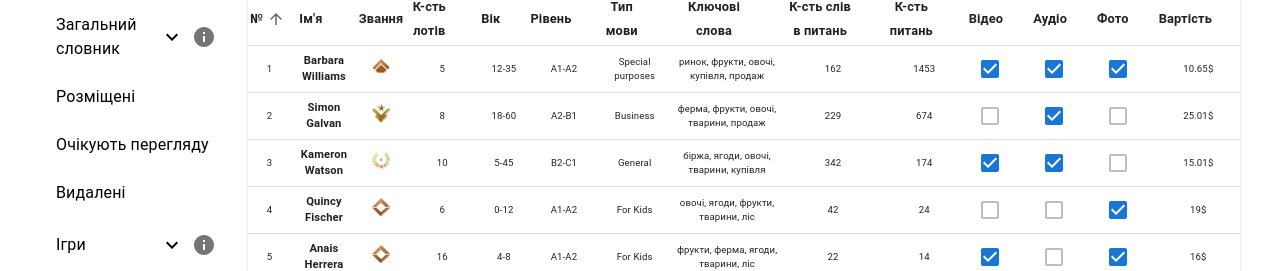
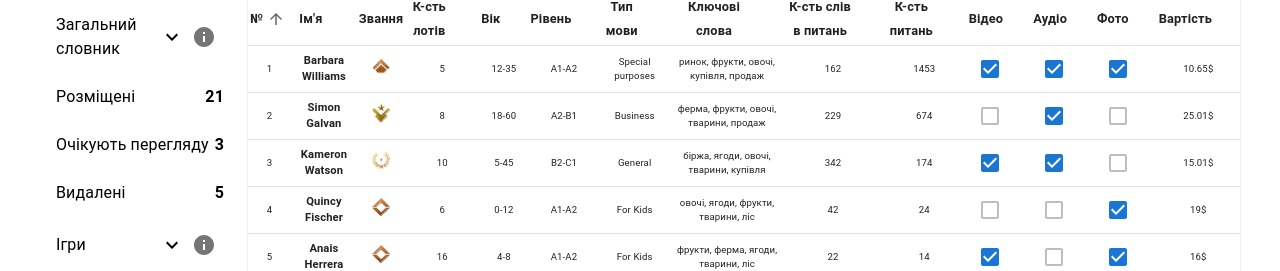
Before and after one commit to MaryRitzy/Rating-Rank, a React (Create React App) app: page / in a window 1280 px wide. Shown: the part 2887-3158 px from the top of the page. Built offline with nearby package versions, Linux system fonts and the light colour scheme.

Commit message:
add Counting Numbers in sidebar

```diff
--- a/src/Table/PageFilterTable.tsx
+++ b/src/Table/PageFilterTable.tsx
@@ -9,6 +9,7 @@ import {
     Box,
     IconButton,
     Tooltip,
+    Typography,
 } from '@mui/material'
 import { ExpandLess, ExpandMore, Info as InfoIcon } from '@mui/icons-material'
 
@@ -16,6 +17,10 @@ type Props = {}
 const PageFilterTable = (props: Props) => {
     const [openGeneral, setOpenGeneral] = useState(false)
     const [openGames, setOpenGames] = useState(false)
+
+    const placedCount = 21
+    const reviewCount = 3
+    const deletedCount = 5
 
     const handleClickGeneral = () => {
         setOpenGeneral(!openGeneral)
@@ -74,18 +79,44 @@ const PageFilterTable = (props: Props) => {
                                 </List>
                             </Collapse>
 
-                            <ListItemButton>
+                            <ListItemButton
+                                sx={{ justifyContent: 'space-between' }}
+                            >
                                 <ListItemText primary="Розміщені" />
+                                <Typography
+                                    variant="subtitle1"
+                                    component="span"
+                                    sx={{ fontWeight: 'bold' }}
+                                >
+                                    {placedCount}
+                                </Typography>
                             </ListItemButton>
 
-                            <ListItemButton>
+                            <ListItemButton
+                                sx={{ justifyContent: 'space-between' }}
+                            >
                                 <ListItemText primary="Очікують перегляду" />
+                                <Typography
+                                    variant="subtitle1"
+                                    component="span"
+                                    sx={{ fontWeight: 'bold' }}
+                                >
+                                    {reviewCount}
+                                </Typography>
                             </ListItemButton>
 
-                            <ListItemButton>
+                            <ListItemButton
+                                sx={{ justifyContent: 'space-between' }}
+                            >
                                 <ListItemText primary="Видалені" />
+                                <Typography
+                                    variant="subtitle1"
+                                    component="span"
+                                    sx={{ fontWeight: 'bold' }}
+                                >
+                                    {deletedCount}
+                                </Typography>
                             </ListItemButton>
-
                             <ListItemButton onClick={handleClickGames}>
                                 <ListItemText primary="Ігри" />
                                 {openGames ? <ExpandLess /> : <ExpandMore />}
```
